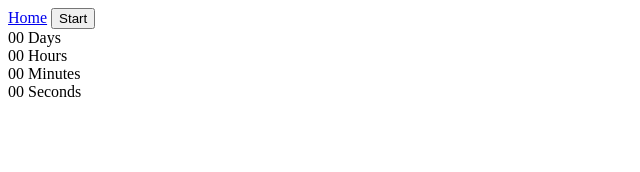
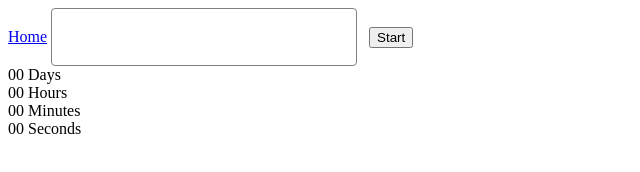
Before and after one commit to bjula/goit-js-hw-10, a website built with Vite: page src/1-timer.html in a window 1280 px wide. Shown: the whole page, without its empty margins (0-640 px from the left). Built offline with nearby package versions, Linux system fonts and the light colour scheme; a web font is replaced by a local one.

Commit message:
add timer

```diff
--- a/src/1-timer.html
+++ b/src/1-timer.html
@@ -11,7 +11,7 @@
   <body>
     <a href="./index.html">Home</a>
 
-    <!-- <input type="text" id="datetime-picker" /> -->
+    <input type="text" id="datetime-picker" />
     <button type="button" data-start>Start</button>
 
     <div class="timer">
--- a/src/css/1-timer.css
+++ b/src/css/1-timer.css
@@ -0,0 +1,27 @@
+input#datetime-picker {
+  margin-right: 8px;
+  border: 1px solid #808080;
+  border-radius: 4px;
+  width: 272px;
+  height: 40px;
+  padding: 8px 16px;
+  font-size: 16px;
+  letter-spacing: 0.04em;
+  color: #2e2f42;
+  outline: none;
+}
+
+input#datetime-picker:hover {
+  border-color: #000;
+}
+
+input#datetime-picker:focus {
+  color: #000;
+  border-color: #4e75ff;
+}
+
+input#datetime-picker:disabled {
+  color: #808080;
+  border-color: #808080;
+  background: #fafafa;
+}
```
